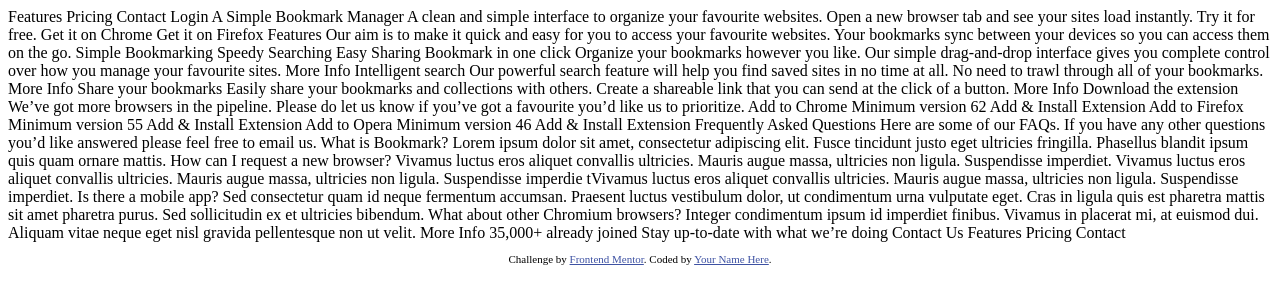
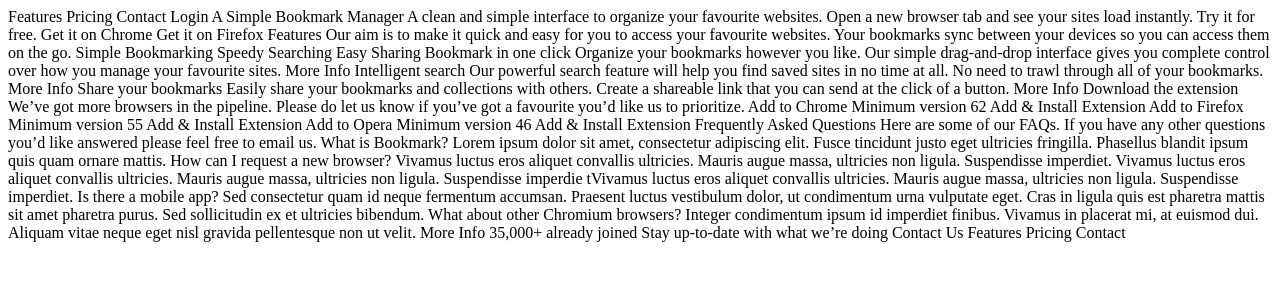
Before and after one commit to Gerald-2-ine/-Bookmark-landing-page, a plain HTML site: page index.html in a window 1280 px wide. Drawn offline with Linux system fonts and the light colour scheme.

Commit message:
Update stuff

```diff
--- a/index.html
+++ b/index.html
@@ -8,11 +8,6 @@
 
   <title>Frontend Mentor | Bookmark landing page</title>
 
-  <!-- Feel free to remove these styles or customise in your own stylesheet 👍 -->
-  <style>
-    .attribution { font-size: 11px; text-align: center; }
-    .attribution a { color: hsl(228, 45%, 44%); }
-  </style>
 </head>
 <body>
 
@@ -125,10 +120,10 @@
   Contact
 
   <footer>
-    <p class="attribution">
+    <!-- <p class="attribution">
       Challenge by <a href="https://www.frontendmentor.io?ref=challenge" target="_blank">Frontend Mentor</a>.
       Coded by <a href="#">Your Name Here</a>.
-    </p>
+    </p> -->
   </footer>
 </body>
 </html>
```
Also changed, not shown: 1 other file.
